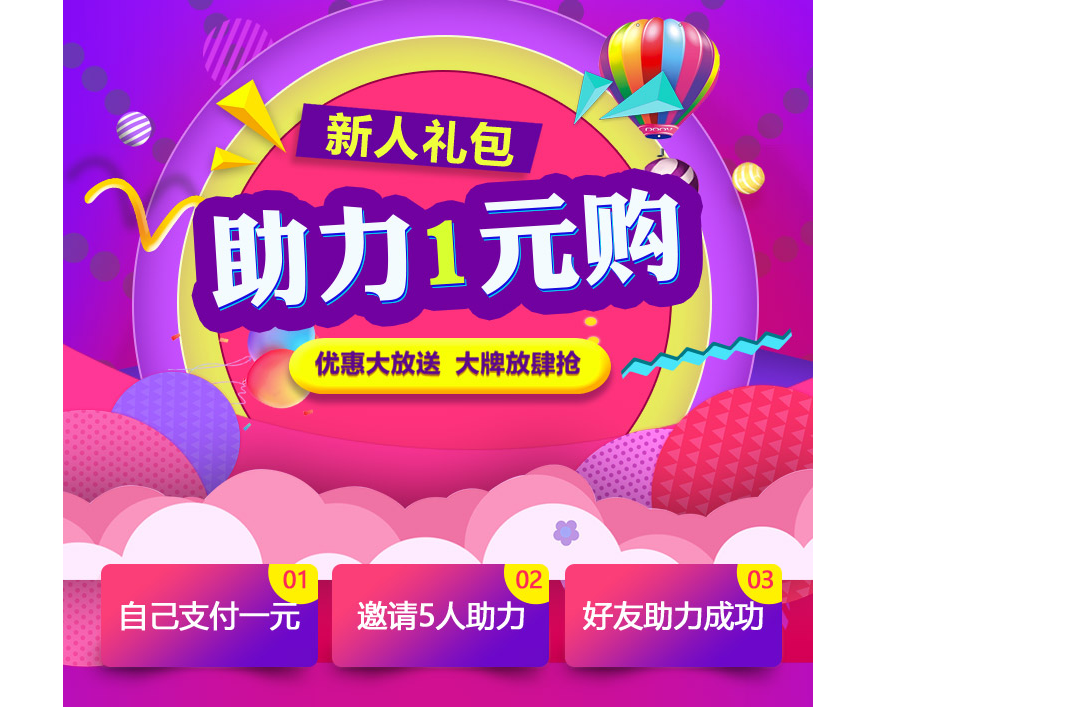
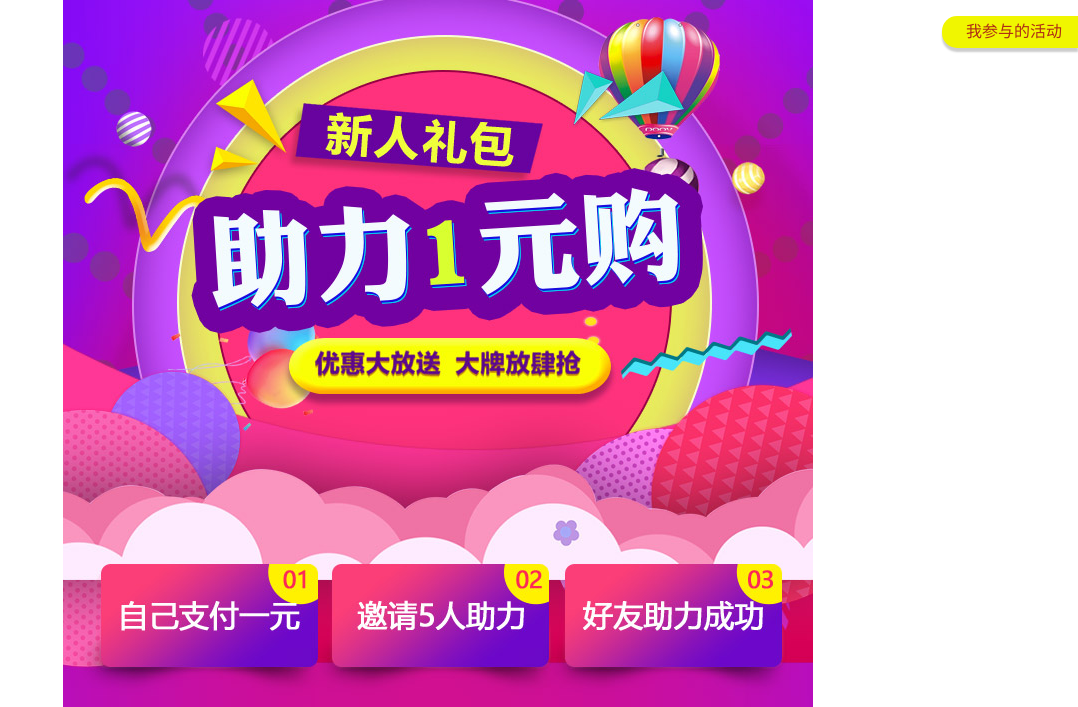
Before and after one commit to peonywang/xiaomai, a PHP site: page /activity/1yuan in a window 1280 px wide. Shown: the top 707 px of the page, without its empty margins (202-1280 px from the left). Run offline with PHP 8.4, Linux system fonts and the light colour scheme.

Commit message:
我参与的活动

```diff
--- a/activity/1yuan/css/style.css
+++ b/activity/1yuan/css/style.css
@@ -192,3 +192,15 @@ padding: 15px;
     display: inline-block;
     margin: 1em auto;
 }
+/*我参与的活动*/
+.myAct a{
+    position: fixed;
+    top: 1em;
+    right:0;
+    background: #f0f600;
+    color: #ae2b16;
+    line-height: 2;
+    padding: 0 1em 0 1.5em;
+    border-radius: 15px 0 0 15px;
+    box-shadow: 0 4px 2px rgba(0,0,0,.2);
+}
--- a/activity/1yuan/index.php
+++ b/activity/1yuan/index.php
@@ -45,6 +45,10 @@
         <li>用户在本活动不可使用优惠券购买活动奖品，奖品配送地区不包括港澳台地区，请谅解。</li>
       </ol>
     </div>
+    <!-- 我参与的活动 -->
+    <div class="myAct">
+      <a href="#">我参与的活动</a>
+    </div>
   </div>
 </body>
 </html>
```
